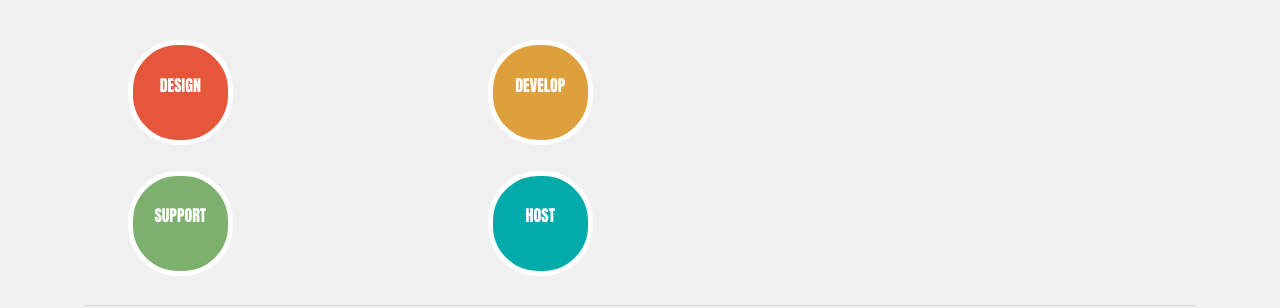
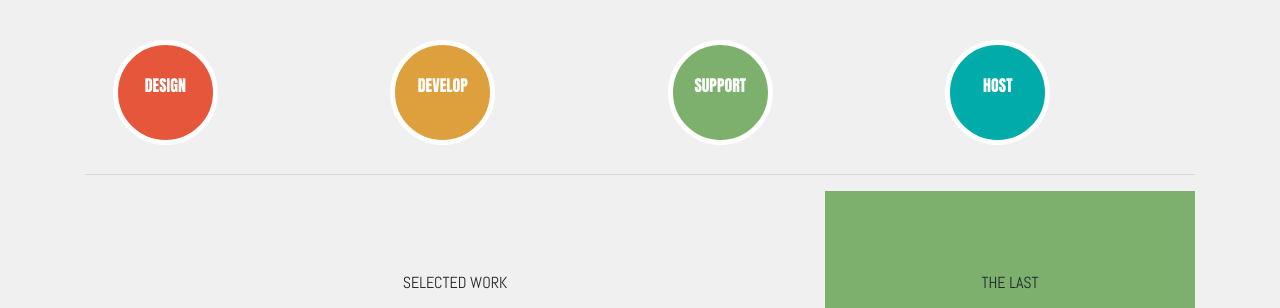
Before and after one commit to carrillo-robles-regulus/codeup-design-project, a plain HTML site: page index.html in a window 1280 px wide. Shown: the part 203-511 px from the top of the page. Drawn offline with nearby package versions, Linux system fonts and the light colour scheme; a web font is replaced by a local one.

Commit message:
adjusted header circles

```diff
--- a/index.html
+++ b/index.html
@@ -17,31 +17,31 @@
     <header class="container-fluid text-center">
         <h1 class="m-5">VISUAL DESIGN & WEB DEVELOPMENT</h1>
         <h2 class="m-5">FROM PARK CITY, UTAH</h2>
-        <div class="row d-flex justify-content-center">
-            <div class="row col-12">
-                <div class="col-6 col-sm-4">
+        <div class="row">
+
+                <div class="col-6 col-sm-3 d-flex justify-content-end justify-content-sm-start d-sm-block">
                     <div id="designCircle" class="circle">
                         <p>DESIGN</p>
                     </div>
                 </div>
-                <div class="col-6 col-sm-4">
+                <div class="col-6 col-sm-3">
                     <div id="developCircle"  class="circle">
                         <p>DEVELOP</p>
                     </div>
                 </div>
-            </div>
-            <div class="row col-12">
-                <div class="col-6 col-sm-4">
+
+
+                <div class="col-6 col-sm-3 d-flex justify-content-end justify-content-sm-start d-sm-block">
                     <div id="supportCircle" class="circle">
                         <p>SUPPORT</p>
                     </div>
                 </div>
-                <div class="col-6 col-sm-4">
+                <div class="col-6 col-sm-3">
                     <div id="hostCircle"  class="circle">
                         <p>HOST</p>
                     </div>
                 </div>
-            </div>
+
         </div>
     </header>
     <hr class="divider py-.5">
--- a/styles.css
+++ b/styles.css
@@ -13,7 +13,7 @@ header{
     align-items: center;
     justify-content: center;
     border: 5px solid white;
-    border-radius: 50px;
+    border-radius: 50%;
     color: white;
     text-align: center;
     margin: 1vw;
```
